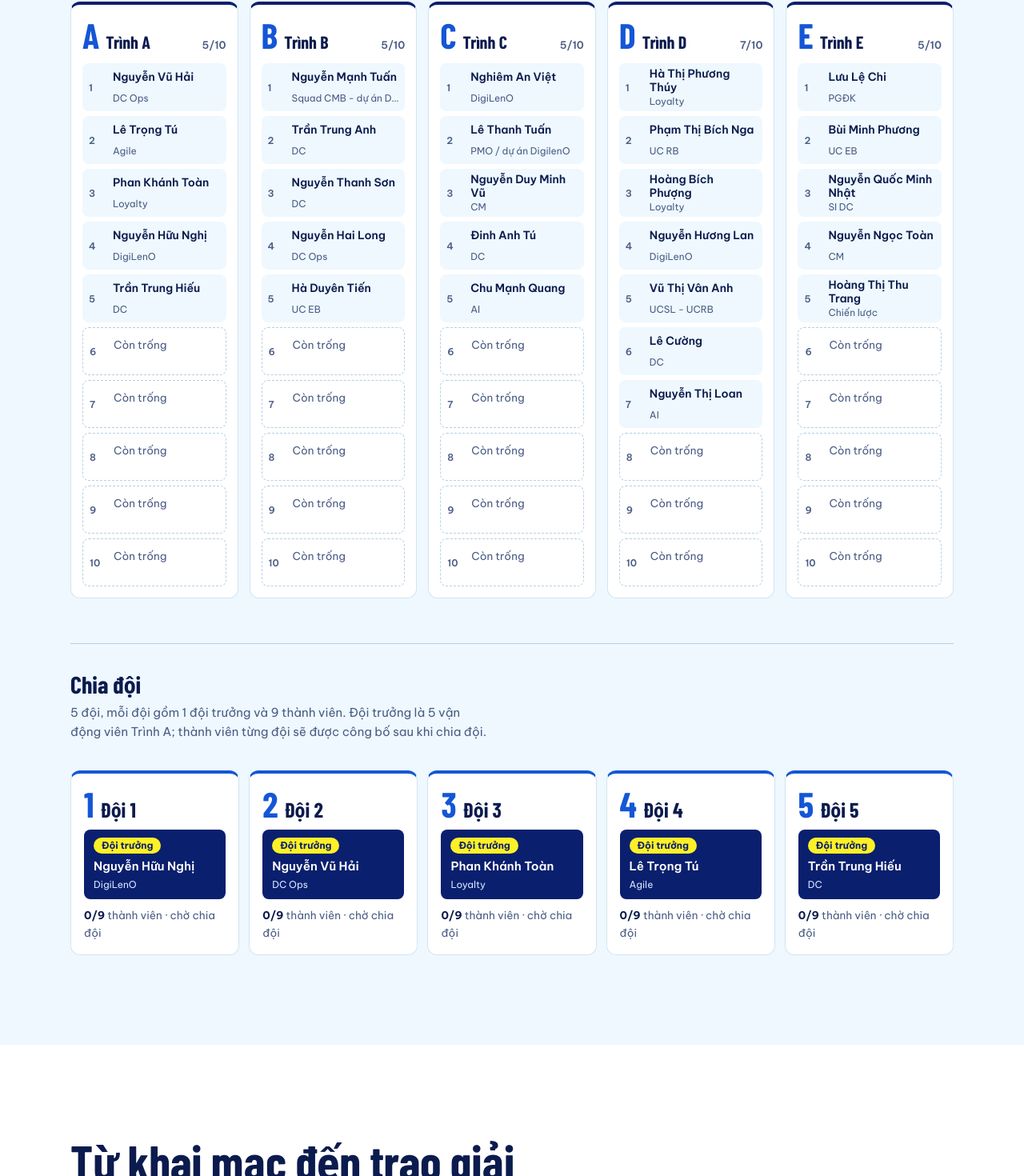
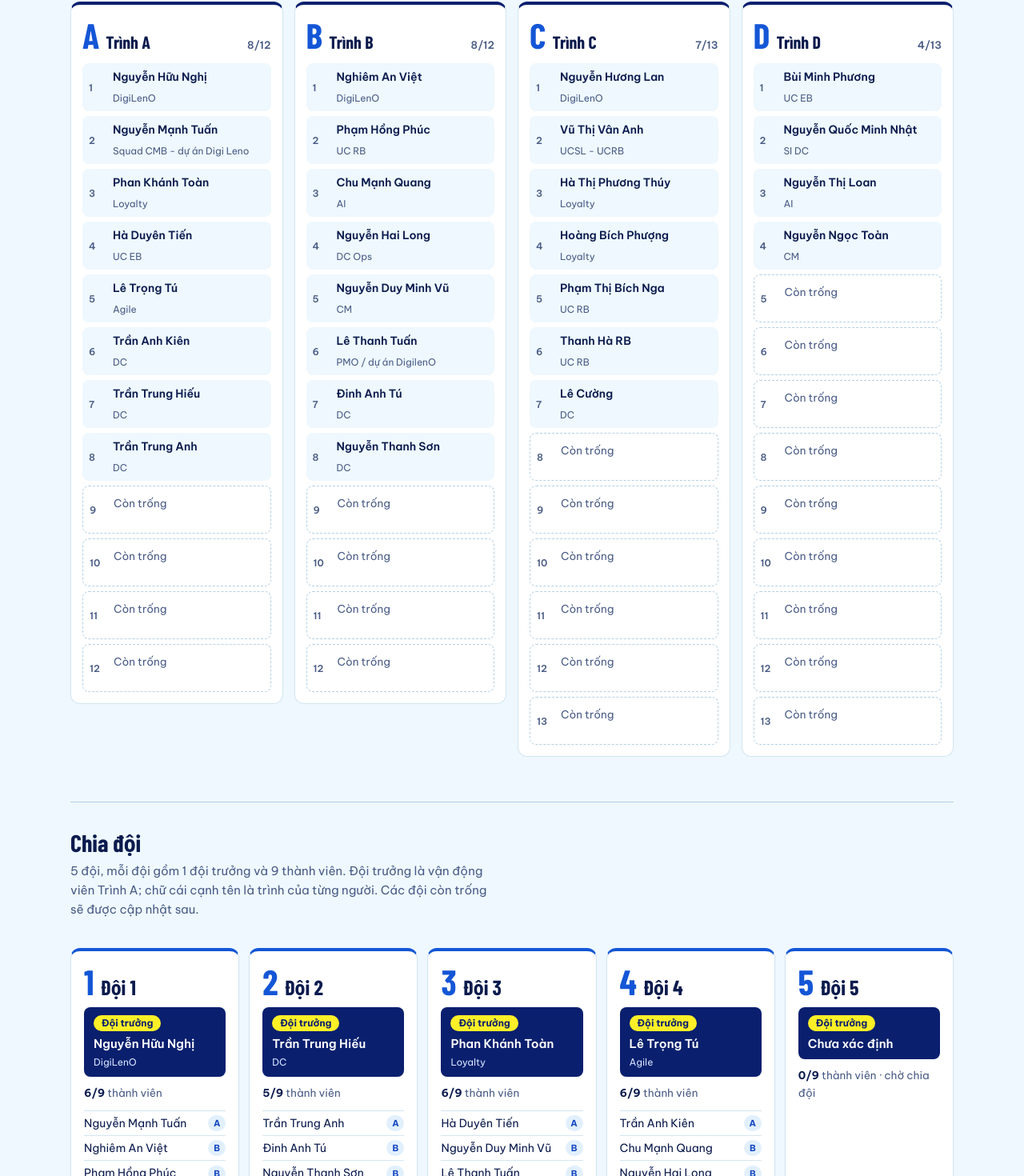
Before and after one commit to torny-glitch/si-open-2026, a React (Vite) app: page / in a window 1280 px wide. Shown: the part 1847-3317 px from the top of the page at 80% size. Built offline with nearby package versions, Linux system fonts and the light colour scheme; a web font is replaced by a local one.

Commit message:
Add files via upload

```diff
--- a/src/main.jsx
+++ b/src/main.jsx
@@ -42,8 +42,9 @@ const MAPS_URL = 'https://www.google.com/maps/search/?api=1&query=' +
 
 const pad = n => String(n).padStart(2, '0');
 
-const LEVELS = ['A', 'B', 'C', 'D', 'E'];
-const SLOTS_PER_LEVEL = EVENT.playerTarget / LEVELS.length;
+const LEVELS = ['A', 'B', 'C', 'D'];
+// Số suất tối đa của từng trình (tổng 50). Sửa tại đây khi Ban Tổ chức đổi hạn mức.
+const LEVEL_SLOTS = { A: 12, B: 12, C: 13, D: 13 };
 const TEAMS = Array.from({ length: EVENT.teamCount }, (_, i) => `Đội ${i + 1}`);
 const ROUNDS = Math.ceil(EVENT.matchTotal / EVENT.courtCount);
 
@@ -80,9 +81,9 @@ const RULES = [
   {
     title: 'Thành phần đội',
     body: (
-      <p>Dự kiến {EVENT.playerTarget} vận động viên, chia thành {LEVELS.length} trình ({LEVELS[0]}–{LEVELS[LEVELS.length - 1]}),
-        mỗi trình {SLOTS_PER_LEVEL} suất. Chia thành {EVENT.teamCount} đội, mỗi đội gồm 1 đội trưởng và {TEAM_SIZE - 1} thành viên.
-        {EVENT.teamCount} đội trưởng là {EVENT.teamCount} vận động viên Trình A. Danh sách thành viên từng đội sẽ được công bố sau khi chia đội.</p>
+      <p>Dự kiến {EVENT.playerTarget} vận động viên, chia thành {LEVELS.length} trình ({LEVELS[0]}–{LEVELS[LEVELS.length - 1]}).
+        Chia thành {EVENT.teamCount} đội, mỗi đội gồm 1 đội trưởng và {TEAM_SIZE - 1} thành viên; đội trưởng là vận động viên Trình A.
+        Danh sách thành viên từng đội sẽ được công bố sau khi chia đội.</p>
     )
   },
   {
@@ -139,23 +140,41 @@ const DEFAULT_MATCHES = Array.from({ length: EVENT.matchTotal }, (_, i) => ({
   'Đội 1': '', 'Đội 2': '', 'Tỉ số': '', 'Trạng thái': 'Dự kiến'
 }));
 
-const P = (level, name, dept = '', team = '') => ({
-  'Trình': level, 'Họ tên': name, 'Phòng ban': dept, 'Vai trò': team ? 'Đội trưởng' : '', 'Đội': team
+const P = (level, name, dept = '', team = '', captain = false) => ({
+  'Trình': level, 'Họ tên': name, 'Phòng ban': dept, 'Vai trò': captain ? 'Đội trưởng' : '', 'Đội': team
 });
+// Thứ tự trong từng trình theo bảng chia trình của Ban Tổ chức. Đội trưởng = người Trình A; Đội 5 chưa có danh sách.
 const DEFAULT_PLAYERS = [
-  // 5 đội trưởng = 5 người Trình A (số đội tạm theo thứ tự cũ, chỉnh ở đây nếu cần)
-  P('A', 'Nguyễn Vũ Hải', 'DC Ops', 'Đội 2'), P('A', 'Lê Trọng Tú', 'Agile', 'Đội 4'),
-  P('A', 'Phan Khánh Toàn', 'Loyalty', 'Đội 3'), P('A', 'Nguyễn Hữu Nghị', 'DigiLenO', 'Đội 1'),
-  P('A', 'Trần Trung Hiếu', 'DC', 'Đội 5'),
-  P('B', 'Nguyễn Mạnh Tuấn', 'Squad CMB - dự án Digi Leno'), P('B', 'Trần Trung Anh', 'DC'),
-  P('B', 'Nguyễn Thanh Sơn', 'DC'), P('B', 'Nguyễn Hai Long', 'DC Ops'), P('B', 'Hà Duyên Tiến', 'UC EB'),
-  P('C', 'Nghiêm An Việt', 'DigiLenO'), P('C', 'Lê Thanh Tuấn', 'PMO / dự án DigilenO'),
-  P('C', 'Nguyễn Duy Minh Vũ', 'CM'), P('C', 'Đinh Anh Tú', 'DC'), P('C', 'Chu Mạnh Quang', 'AI'),
-  P('D', 'Hà Thị Phương Thúy', 'Loyalty'), P('D', 'Phạm Thị Bích Nga', 'UC RB'), P('D', 'Hoàng Bích Phượng', 'Loyalty'),
-  P('D', 'Nguyễn Hương Lan', 'DigiLenO'), P('D', 'Vũ Thị Vân Anh', 'UCSL - UCRB'),
-  P('D', 'Lê Cường', 'DC'), P('D', 'Nguyễn Thị Loan', 'AI'),
-  P('E', 'Lưu Lệ Chi', 'PGĐK'), P('E', 'Bùi Minh Phương', 'UC EB'), P('E', 'Nguyễn Quốc Minh Nhật', 'SI DC'),
-  P('E', 'Nguyễn Ngọc Toàn', 'CM'), P('E', 'Hoàng Thị Thu Trang', 'Chiến lược')
+  P('A', 'Nguyễn Hữu Nghị', 'DigiLenO', 'Đội 1', true),
+  P('A', 'Nguyễn Mạnh Tuấn', 'Squad CMB - dự án Digi Leno', 'Đội 1'),
+  P('A', 'Phan Khánh Toàn', 'Loyalty', 'Đội 3', true),
+  P('A', 'Hà Duyên Tiến', 'UC EB', 'Đội 3'),
+  P('A', 'Lê Trọng Tú', 'Agile', 'Đội 4', true),
+  P('A', 'Trần Anh Kiên', 'DC', 'Đội 4'),
+  P('A', 'Trần Trung Hiếu', 'DC', 'Đội 2', true),
+  P('A', 'Trần Trung Anh', 'DC', 'Đội 2'),
+
+  P('B', 'Nghiêm An Việt', 'DigiLenO', 'Đội 1'),
+  P('B', 'Phạm Hồng Phúc', 'UC RB', 'Đội 1'),
+  P('B', 'Chu Mạnh Quang', 'AI', 'Đội 4'),
+  P('B', 'Nguyễn Hai Long', 'DC Ops', 'Đội 4'),
+  P('B', 'Nguyễn Duy Minh Vũ', 'CM', 'Đội 3'),
+  P('B', 'Lê Thanh Tuấn', 'PMO / dự án DigilenO', 'Đội 3'),
+  P('B', 'Đinh Anh Tú', 'DC', 'Đội 2'),
+  P('B', 'Nguyễn Thanh Sơn', 'DC', 'Đội 2'),
+
+  P('C', 'Nguyễn Hương Lan', 'DigiLenO', 'Đội 1'),
+  P('C', 'Vũ Thị Vân Anh', 'UCSL - UCRB', 'Đội 1'),
+  P('C', 'Hà Thị Phương Thúy', 'Loyalty', 'Đội 3'),
+  P('C', 'Hoàng Bích Phượng', 'Loyalty', 'Đội 3'),
+  P('C', 'Phạm Thị Bích Nga', 'UC RB', 'Đội 4'),
+  P('C', 'Thanh Hà RB', 'UC RB', 'Đội 4'),
+  P('C', 'Lê Cường', 'DC', 'Đội 2'),
+
+  P('D', 'Bùi Minh Phương', 'UC EB', 'Đội 2'),
+  P('D', 'Nguyễn Quốc Minh Nhật', 'SI DC', 'Đội 1'),
+  P('D', 'Nguyễn Thị Loan', 'AI', 'Đội 3'),
+  P('D', 'Nguyễn Ngọc Toàn', 'CM', 'Đội 4')
 ];
 
 const MATCH_COLS = ['Mã trận', 'Lượt', 'Mã sân', 'Nội dung', 'Vòng', 'Giờ', 'Đội 1', 'Đội 2', 'Tỉ số', 'Trạng thái'];
@@ -164,7 +183,7 @@ const PLAYER_COLS = ['Trình', 'Họ tên', 'Phòng ban', 'Vai trò', 'Đội'];
 /* ------------------------------------------------------------------ *
  *  3. HÀM TIỆN ÍCH
  * ------------------------------------------------------------------ */
-const KEYS = { matches: 'siopen_matches_v5', players: 'siopen_players_v5' };
+const KEYS = { matches: 'siopen_matches_v6', players: 'siopen_players_v6' };
 const readSaved = (key, fallback) => {
   try { const v = localStorage.getItem(key); return v ? JSON.parse(v) : fallback; } catch { return fallback; }
 };
@@ -509,7 +528,7 @@ function Players({ players }) {
     <section className="section" id="doi-thi">
       <div className="container">
         <SectionHead title="Vận động viên theo trình"
-          lead={`Dự kiến ${EVENT.playerTarget} vận động viên chia thành ${LEVELS.length} trình, mỗi trình ${SLOTS_PER_LEVEL} suất. Ô trống là những suất còn mở.`}
+          lead={`Dự kiến ${EVENT.playerTarget} vận động viên chia thành ${LEVELS.length} trình (A–D). Ô trống là những suất còn mở.`}
           aside={(
             <div className="progress">
               <p><b>{registered}</b><span>/{EVENT.playerTarget} VĐV đã có tên</span></p>
@@ -522,13 +541,13 @@ function Players({ players }) {
         <div className="levels">
           {LEVELS.map(l => {
             const members = groups[l];
-            const empty = Math.max(0, SLOTS_PER_LEVEL - members.length);
+            const empty = Math.max(0, LEVEL_SLOTS[l] - members.length);
             return (
               <article className="level" key={l}>
                 <header className="level-head">
                   <span className="level-letter" aria-hidden="true">{l}</span>
                   <h3>Trình {l}</h3>
-                  <span className="level-count">{members.length}/{SLOTS_PER_LEVEL}</span>
+                  <span className="level-count">{members.length}/{LEVEL_SLOTS[l]}</span>
                 </header>
                 <ol className="level-list">
                   {members.map((p, i) => (
@@ -556,15 +575,16 @@ function Players({ players }) {
           <div>
             <h3 className="subhead">Chia đội</h3>
             <p className="subnote">
-              {EVENT.teamCount} đội, mỗi đội gồm 1 đội trưởng và {TEAM_SIZE - 1} thành viên. Đội trưởng là {EVENT.teamCount} vận động viên Trình A;
-              thành viên từng đội sẽ được công bố sau khi chia đội.
+              {EVENT.teamCount} đội, mỗi đội gồm 1 đội trưởng và {TEAM_SIZE - 1} thành viên. Đội trưởng là vận động viên Trình A;
+              chữ cái cạnh tên là trình của từng người. Các đội còn trống sẽ được cập nhật sau.
             </p>
           </div>
           <div className="team-cards">
             {TEAMS.map((t, i) => {
               const all = players.filter(p => p['Đội'] === t);
               const cap = all.find(isCaptain);
-              const members = all.filter(p => p !== cap);
+              const members = all.filter(p => p !== cap)
+                .sort((a, b) => LEVELS.indexOf(a['Trình']) - LEVELS.indexOf(b['Trình']));
               return (
                 <article className="tcard" key={t}>
                   <header><span className="team-no" aria-hidden="true">{i + 1}</span><h4>{t}</h4></header>
@@ -574,7 +594,13 @@ function Players({ players }) {
                     {cap && cap['Phòng ban'] && <small>{cap['Phòng ban']}</small>}
                   </p>
                   <p className="tmembers"><b>{members.length}/{TEAM_SIZE - 1}</b> thành viên{members.length === 0 ? ' · chờ chia đội' : ''}</p>
-                  {members.length > 0 && <ul className="tlist">{members.map((m, k) => <li key={m['Họ tên'] + k}>{m['Họ tên']}</li>)}</ul>}
+                  {members.length > 0 && (
+                    <ul className="tlist">
+                      {members.map((m, k) => (
+                        <li key={m['Họ tên'] + k}>{m['Họ tên']}<i className="lv" title={'Trình ' + m['Trình']}>{m['Trình']}</i></li>
+                      ))}
+                    </ul>
+                  )}
                 </article>
               );
             })}
@@ -938,7 +964,7 @@ function Admin({ matches, players, onClose, onApply, onReset }) {
           <h2>Khu vực Ban Tổ chức</h2>
           <button type="button" className="icon-btn" onClick={onClose} aria-label="Đóng khu vực Ban Tổ chức"><X size={20} /></button>
         </div>
-        <p className="admin-lead">Tải file mẫu về, điền tiếp rồi tải lên. Sheet <b>“Vận động viên”</b> gồm cột Trình (A–E), Họ tên, Phòng ban, Vai trò (ghi <b>Đội trưởng</b> cho 5 đội trưởng) và Đội (Đội 1–Đội 5, để trống tới khi chia đội).
+        <p className="admin-lead">Tải file mẫu về, điền tiếp rồi tải lên. Sheet <b>“Vận động viên”</b> gồm cột Trình (A–D), Họ tên, Phòng ban, Vai trò (ghi <b>Đội trưởng</b> cho 5 đội trưởng) và Đội (Đội 1–Đội 5, để trống tới khi chia đội).
           Sheet <b>“Lịch thi đấu”</b> đã có sẵn {EVENT.matchTotal} mã trận, lượt và sân; chỉ cần điền Đội 1, Đội 2, Giờ, Tỉ số, Trạng thái.
           Nhập tỉ số dạng <b>11-8</b> và đặt định dạng ô là Text để Excel không tự đổi thành ngày.</p>
 
--- a/src/style.css
+++ b/src/style.css
@@ -275,7 +275,8 @@ a { color: inherit; }
 .tmembers { font-size: 13.5px; color: var(--muted); }
 .tmembers b { color: var(--ink); }
 .tlist { display: grid; gap: 4px; font-size: 14px; }
-.tlist li { padding-top: 4px; border-top: 1px solid var(--line); }
+.tlist li { display: flex; justify-content: space-between; align-items: center; gap: 8px; padding-top: 4px; border-top: 1px solid var(--line); }
+.lv { flex-shrink: 0; min-width: 22px; padding: 0 6px; border-radius: 999px; background: var(--blue-wash); color: var(--blue-ink); font-style: normal; font-size: 11px; font-weight: 700; line-height: 20px; text-align: center; }
 @media (max-width: 900px) { .teams-strip { grid-template-columns: 1fr; } }
 
 /* ---------- Chương trình ---------- */
```
